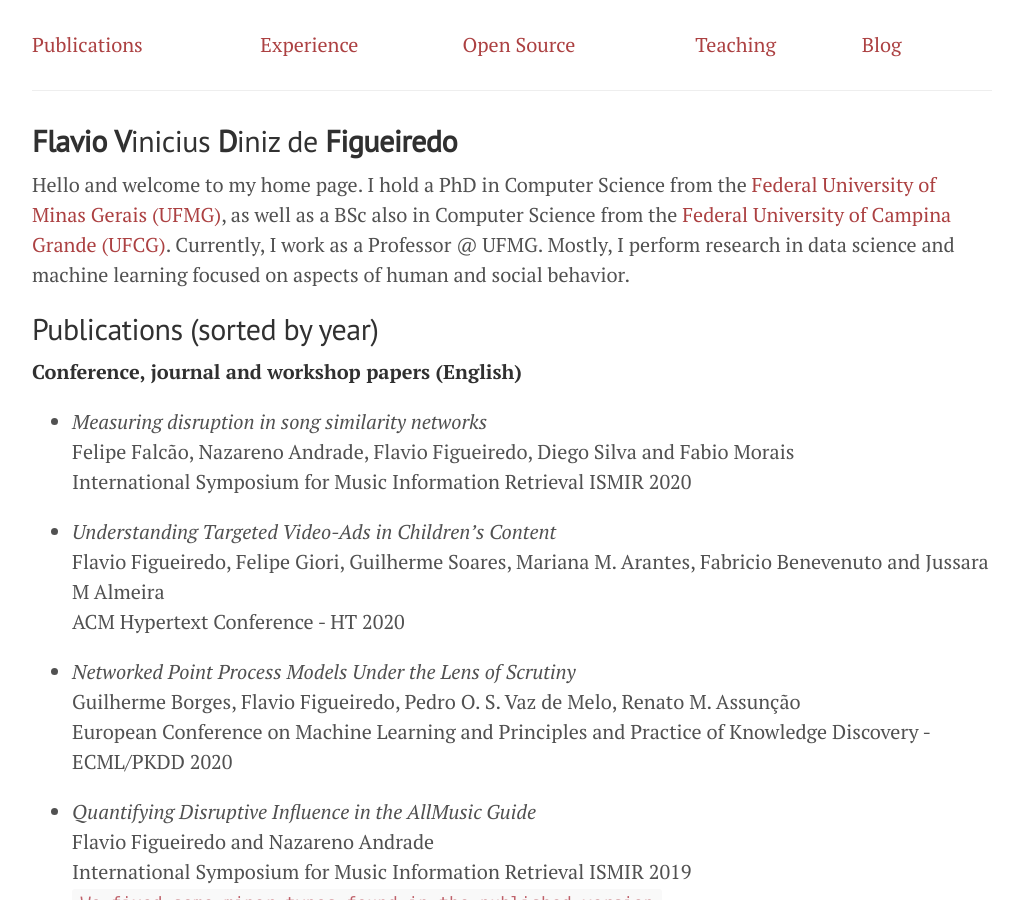
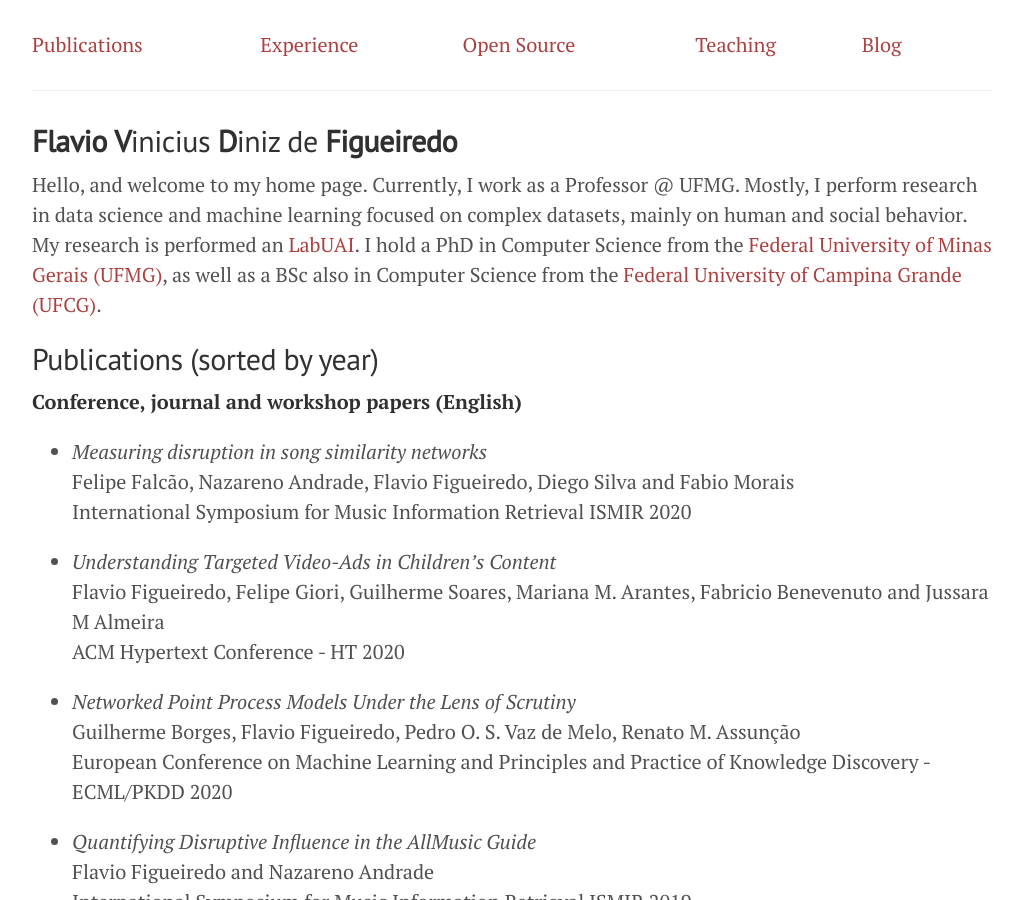
Before and after one commit to flaviovdf/flaviovdf.github.io, a Jekyll site: the page built from index.md, in a window 1280 px wide and 900 px high. Shown: the whole window, without its empty margins (128-1151 px from the left). Built offline with Jekyll 4.4.1, drawn with Linux system fonts in a browser that asks for light colours.

Commit message:
Update index.md

```diff
--- a/index.md
+++ b/index.md
@@ -8,7 +8,7 @@ layout: page
 
 ## **Flavio** **V**inicius **D**iniz de **Figueiredo**
 
-Hello and welcome to my home page. I hold a PhD in Computer Science from the [Federal University of Minas Gerais (UFMG)](http://ufmg.br), as well as a BSc also in Computer Science from the [Federal University of Campina Grande (UFCG)](http://ufcg.edu.br). Currently, I work as a Professor @ UFMG. Mostly, I perform research in data science and machine learning focused on aspects of human and social behavior.
+Hello, and welcome to my home page. Currently, I work as a Professor @ UFMG. Mostly, I perform research in data science and machine learning focused on complex datasets, mainly on human and social behavior. My research is performed an [LabUAI](https://uai.science). I hold a PhD in Computer Science from the [Federal University of Minas Gerais (UFMG)](http://ufmg.br), as well as a BSc also in Computer Science from the [Federal University of Campina Grande (UFCG)](http://ufcg.edu.br).
 
 ## Publications (sorted by year)
 
```
